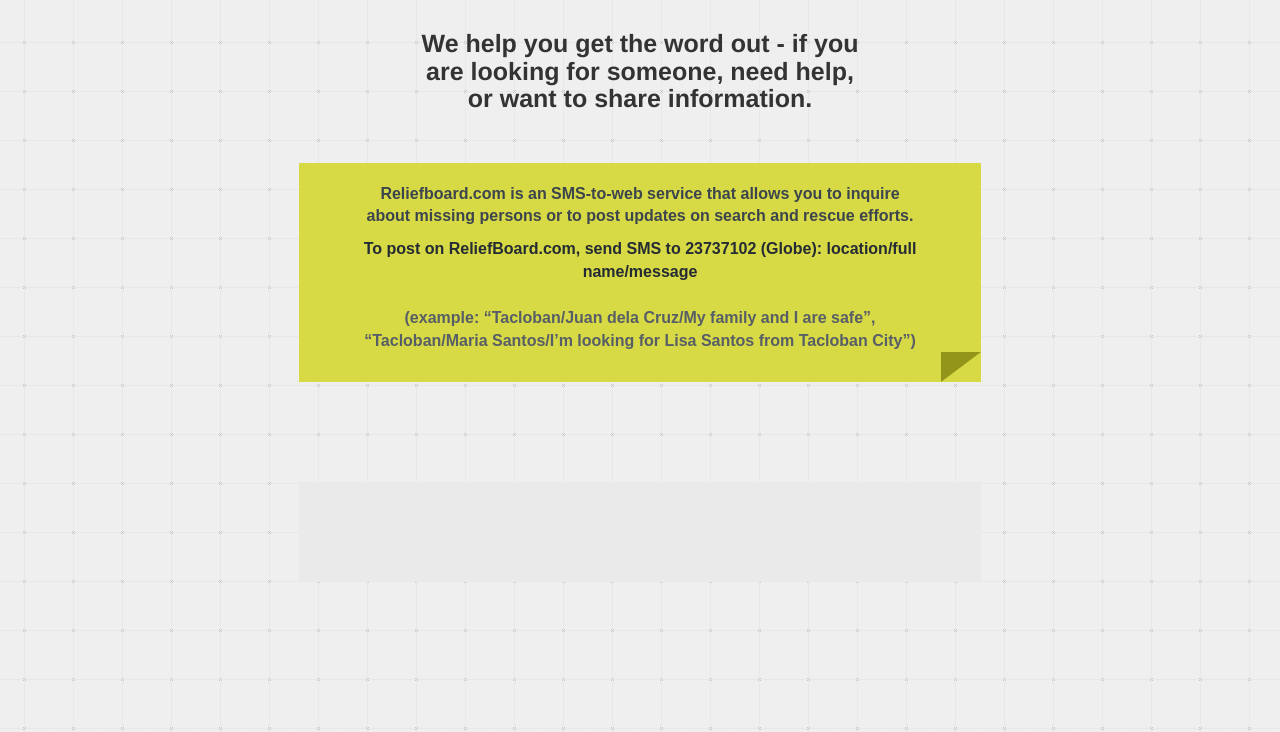
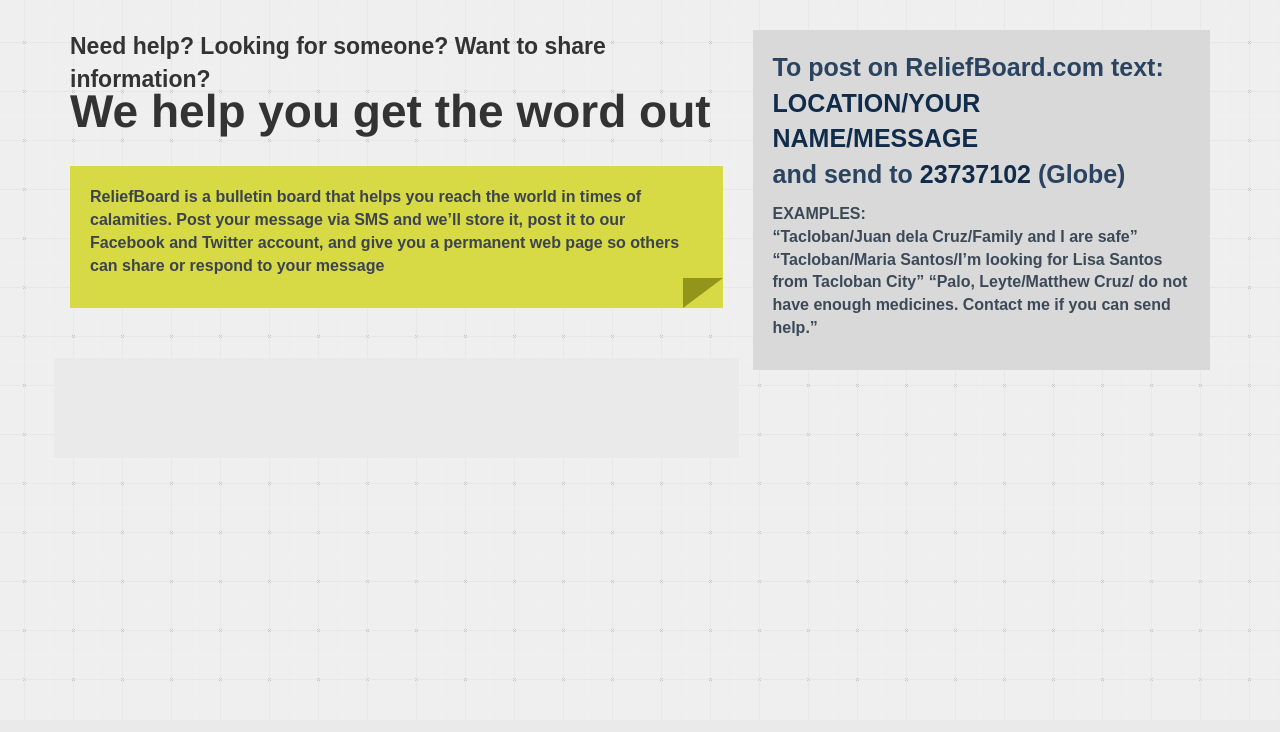
Before and after one commit to ninnzz/cheetos, a PHP site: page /rboard/index.php in a window 1280 px wide. Shown: the part 80-812 px from the top of the page. After the commit the page ends 761 px from the top, so only its background shows below. Run offline with PHP 8.4, Linux system fonts and the light colour scheme; some libraries are stand-ins or nearby versions.

Commit message:
implemented layout 3

```diff
--- a/rboard/css/build.css
+++ b/rboard/css/build.css
@@ -51,7 +51,6 @@ body {
 
 #copy {
 	float: none;
-	text-align: center;
 	margin: 20px auto;
 }
 
@@ -62,21 +61,14 @@ body {
 	background-position: bottom right;
 	float: none;
 	font-size: 16px;
-	text-align: center;
-	margin: 50px auto 50px auto;
+	margin: 30px auto 50px auto;
 	padding: 20px;
 }
 
 #copy3 {
-	float: none;
-	text-align: center;
+	background-color: #d9d9d9;
+	padding: 20px;
 	margin: 20px auto;
-}
-
-#copy4 {
-	float: none;
-	text-align: center;
-	margin: 0px auto;
 }
 
 .triangle {
@@ -123,13 +115,14 @@ body {
 	background-color: #ebeaea;
 	float: none;
 	min-height: 100px;
-	padding: 0 0 0 16px;
-	margin: 50px auto;
+	padding: 0 13px;
+	margin: 50px -16px;
 }
 
 .post {
 	background: white;
 	border-left: 5px solid #e2e2e2;
+	border-right: 5px solid #e2e2e2;
 	border-bottom: 1px solid #ebeaea;
 	padding: 20px;
 }
--- a/rboard/index.php
+++ b/rboard/index.php
@@ -97,41 +97,44 @@
     <div id="main-container" class="container">
 
       <div class="row">
-        <div id="copy" class="col-lg-5">
-          <h2 style="font-weight: 800; font-size: 25px;">We help you get the word out - if you are looking for someone, need help, or want to share information.</h2>
+
+        <div class="col-lg-7">
+
+          <div id="copy">
+            <b style="font-weight: 800; font-size: 23px;">Need help? Looking for someone? Want to share information?</b>
+            <h2 style="font-weight: 800; font-size: 46px; margin-top: -10px">We help you get the word out</h2>
+          </div>
+
+          <div id="copy2">
+              <p style="color: #3c444d; font-weight: 800;">
+                ReliefBoard is a bulletin board that helps you reach the world in times of calamities.  Post your message via SMS and we’ll store it, post it to our Facebook and Twitter account, and give you a permanent web page so others can share or respond to your message
+              </p>
+          </div>
+
+          <div>
+
+            <div id="notif-container" class="col-lg-7"><a href="#" class="notif" title="Click to Show">There are <span id="count"></span> new post(s). Click to Show.</a></div>
+            <div id="msg">
+
+            </div>
+
+          </div>
+
         </div>
-        <div id="copy2" class="col-lg-7">
-            <p style="color: #3c444d; font-weight: 800;">Reliefboard.com is an SMS-to-web service that allows you to inquire <br /> about missing persons or to post updates on search and rescue efforts.</p>
-            <b style="color: #242b33; font-weight: 800;">To post on ReliefBoard.com, send SMS to 23737102 (Globe): location/full name/message</b>
-            <br /><br />
-            <p style="color: #575e66; font-weight: 800;">(example: “Tacloban/Juan dela Cruz/My family and I are safe”, <br /> “Tacloban/Maria Santos/I’m looking for Lisa Santos from Tacloban City”)</p>
+
+        <div class="col-lg-5">
+          <div id="copy3">
+            <p style="color: #294360; font-weight: 800; font-size: 25px;">
+              To post on ReliefBoard.com text: <br /> <span style="color: #112c4a">LOCATION/YOUR NAME/MESSAGE</span> <br /> and send to <span style="color: #112c4a">23737102</span> (Globe)
+            </p>
+            <p style="color: #3c4958; font-weight: 800; font-size: 16px;">
+              EXAMPLES: <br />
+              “Tacloban/Juan dela Cruz/Family and I are safe”
+              “Tacloban/Maria Santos/I’m looking for Lisa Santos from Tacloban City”
+              “Palo, Leyte/Matthew Cruz/ do not have enough medicines. Contact me if you can send help.”
+            </p>
+          </div>
         </div>
-      </div>
-
-      <!--
-      <div class="row">
-        <div id="copy3" class="col-lg-7">
-          <div class="triangle"></div>
-        </div>
-      </div>
-      -->
-
-<!--       <div class="row">
-        <div id="copy4" class="col-lg-7">
-          <input id="form-location" class="form-control" type="text" placeholder="Location" />
-          <br />
-          <input id="form-name" class="form-control" type="email" placeholder="Name" />
-          <br />
-          <textarea id="form-message" placeholder="Message" class="form-control"></textarea>
-          <br />
-         <button id="viaweb" type="button" class="btn btn-primary">Post to ReliefBoard.com</button>
-        </div>
-      </div> -->
-
-      <div class="row">
-
-        <div id="notif-container" class="col-lg-7"><a href="#" class="notif" title="Click to Show">There are <span id="count"></span> new post(s). Click to Show.</a></div>
-        <div id="msg" class="col-lg-7"></div>
 
       </div>
 
@@ -144,6 +147,19 @@
           <div class="modal-body">
             <div id="fb"class="fb-like" data-href="" data-layout="standard" data-action="like" data-show-faces="true" data-share="true"></div>
             <div id="tw-container"></div>
+          </div>
+          <div class="modal-footer">
+            <button type="button" class="btn btn-default" data-dismiss="modal"> Close </button>
+          </div>
+        </div>
+      </div>
+    </div>
+
+    <div class="modal fade" id="resultModal" tabindex="-1" role="dialog" aria-hidden="true">
+      <div class="modal-dialog">
+        <div class="modal-content">
+          <div id="results" class="modal-body">
+
           </div>
           <div class="modal-footer">
             <button type="button" class="btn btn-default" data-dismiss="modal"> Close </button>
@@ -171,7 +187,7 @@
             <br /><br />
 
             <% if( d.sender != null ) { %>
-              <b>By: <span class="glyphicon glyphicon-user"></span> <%= unescape(decodeURIComponent(d.sender)) %> |
+              <b><span class="glyphicon glyphicon-user"></span> <%= unescape(decodeURIComponent(d.sender)) %> |
             <% } %>
 
             <% if( d.place_tag != null ) { %>
@@ -182,7 +198,7 @@
 
           <div class="share-container">
             <div class="pull-right">
-              <a class="comment" href="http://www.reliefboard.com/rboard/post.php?id=<%= d.id %>" title="Permalink" target="_blank">Comment</a>
+              <a class="comment" href="http://www.reliefboard.com/rboard/post.php?id=<%= d.id %>" title="Permalink" target="_blank">Comments</a>
               <a class="share" data-id="<%= d.id %>" data-msg="<%= d.message %>" data-sender="<%= d.sender %>" data-place-tag="<%= d.place_tag %>" href="#">Share</a>
             </div>
           </div>
--- a/rboard/js/build.js
+++ b/rboard/js/build.js
@@ -31,6 +31,12 @@ $( function () {
 
 		});
 
+	}
+
+	function trim(s) {
+	    s = s.replace(/(^\s*)|(\s*$)/gi,"");
+	    s = s.replace(/[ ]{2,}/gi," ");
+	    s = s.replace(/\n /,"\n"); return s;
 	}
 
 	setInterval( function() {
@@ -145,6 +151,16 @@ $( function () {
 
    });
 
+   $(document).on("keypress","#search", function(e) {
+
+   		if( e.which == 13 && $(this).val() != "" ) {
+
+        	alert('You pressed enter!');
+
+    	}
+
+   });
+
 	//Start Application
 	init();
 
--- a/rboard/post.php
+++ b/rboard/post.php
@@ -135,7 +135,7 @@
                 <br /><br />
 
                 <?php if( $data['sender'] != null || $data['sender'] != "" ) { ?>
-                  <b>By: <span class="glyphicon glyphicon-user"></span> <?php echo urldecode(urldecode($data['sender'])); ?> |
+                  <b><span class="glyphicon glyphicon-user"></span> <?php echo urldecode(urldecode($data['sender'])); ?> |
                 <?php } ?>
 
                 <?php if( $data['place_tag'] != null || $data['place_tag'] != "" ) { ?>
```
